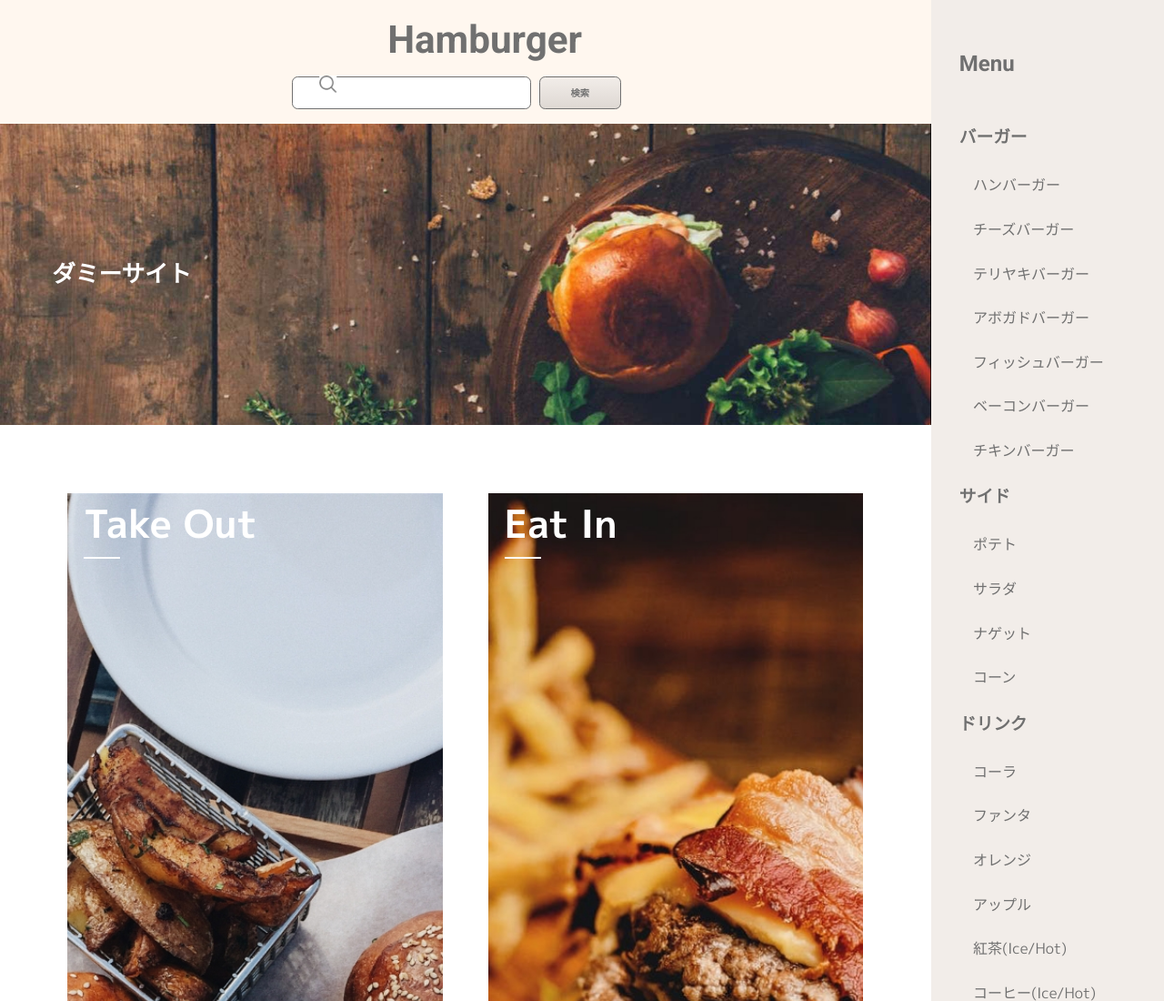
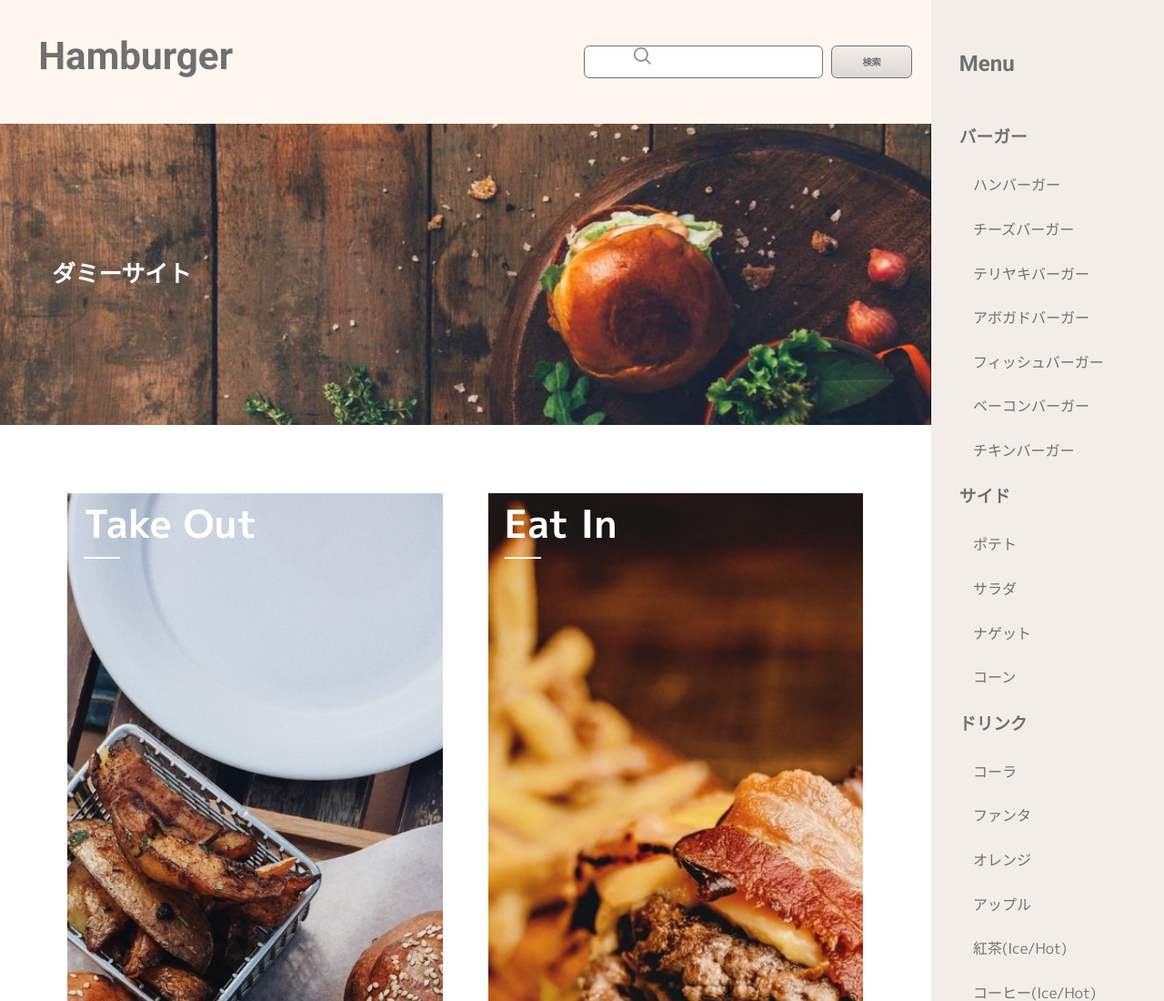
Before and after one commit to ebimatreshka/Hamburger-site, a plain HTML site: page index.html in a window 1280 px wide. Shown: the top 1100 px of the page at 91% size. Drawn offline with Linux system fonts and the light colour scheme; some packages are replaced by stand-ins of ours.

Commit message:
Revert "header組み直し"
This reverts commit 3ef5c2a7858ed35c358c5b5594874231febb9870.

```diff
--- a/scss/object/component/_unit.scss
+++ b/scss/object/component/_unit.scss
@@ -32,11 +32,19 @@
         flex-direction:  column;
         justify-content: center;
         align-items: center;
+<<<<<<< HEAD
 
         //pc1025px(横並び 左右に均等配置)
     //     @include m.pc {
     //         justify-content: space-between;
     //         flex-direction: row;
     //     }
+=======
+        //pc1025px(横並び 左右に均等配置)
+        @include m.pc {
+            justify-content: space-between;
+            flex-direction: row;
+        }
+>>>>>>> parent of 3ef5c2a (header組み直し)
     }
 }
--- a/scss/object/project/_header.scss
+++ b/scss/object/project/_header.scss
@@ -9,7 +9,10 @@
         // margin-left: 3.3vw;;
         font-weight: 900;
         line-height: 1.325;
+<<<<<<< HEAD
         text-align: center;
+=======
+>>>>>>> parent of 3ef5c2a (header組み直し)
         // font-size:   3.3vw;
         @include m.tablet {
             font-size: 3.448vw;
--- a/scss/object/project/_search-form.scss
+++ b/scss/object/project/_search-form.scss
@@ -8,7 +8,6 @@
 .p-search-form {
     display: flex;
     position: relative;  //虫眼鏡入れるため
-    justify-content: center;
     //虫眼鏡の画像を擬似要素で
     &::before {
         content:    "";
@@ -17,8 +16,13 @@
         background: url(./../../../images/glass.jpg) no-repeat center  center / auto 80%;
         display:    inline-block;
         position:   absolute;
+<<<<<<< HEAD
         top:        25%;
         left:       40px;
+=======
+        top:        50%;
+        left:       20px;
+>>>>>>> parent of 3ef5c2a (header組み直し)
         transform:  translateY(-50%) translateX(-50%);    //虫眼鏡の高さを半分マイナス上にずらすと、縦の中央配置
         }
     //検索ボックスの色、幅、高さ、余白定義
```
Also changed, not shown: css/style.css, css/style.min.css, 2 other files.
